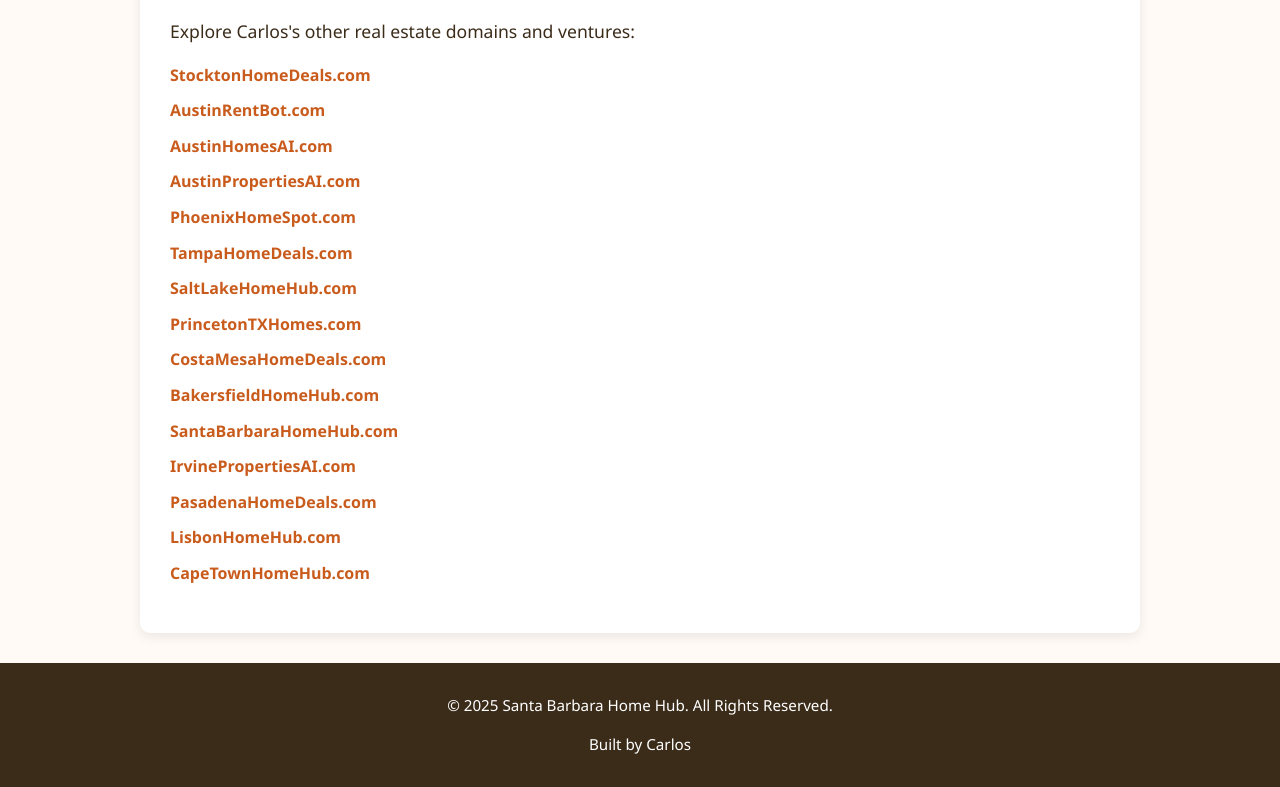
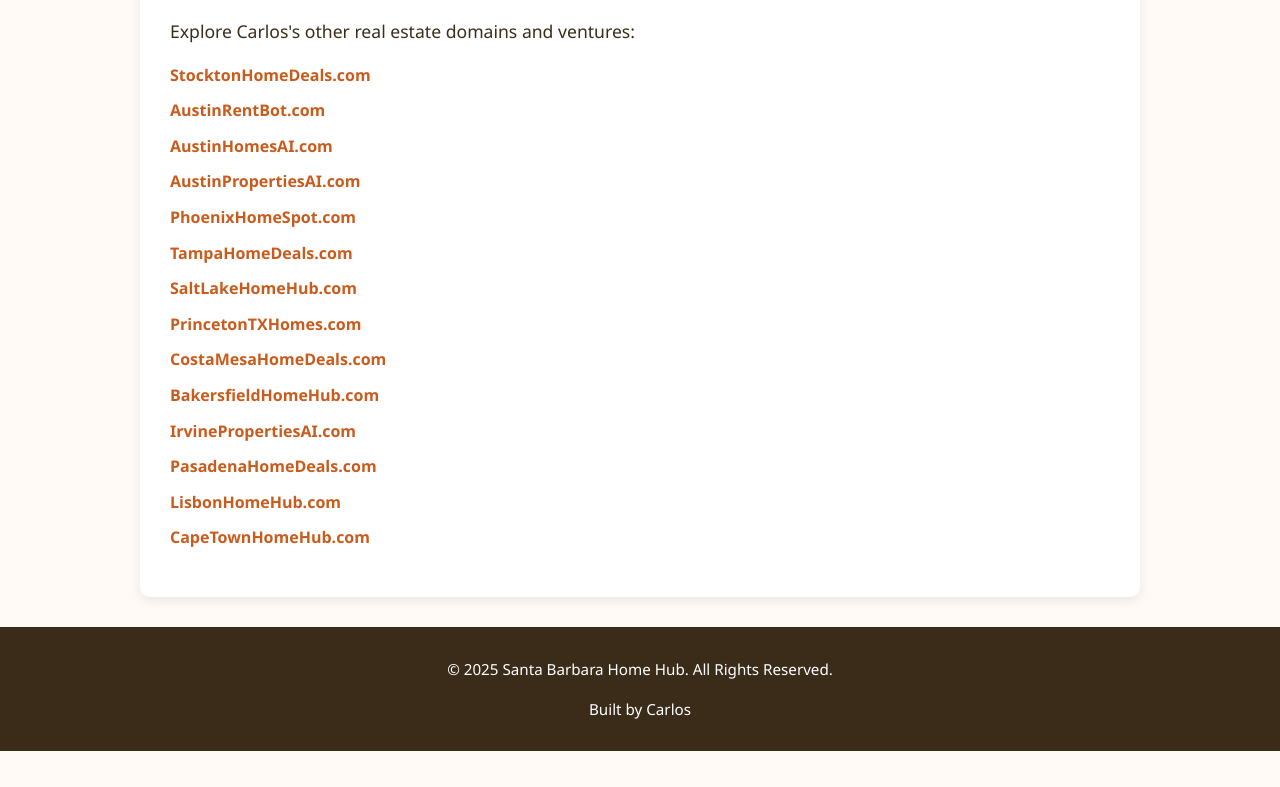
Before and after one commit to caly27/santabarbarahomehub.com, a plain HTML site: page index.html in a window 1280 px wide. Shown: the part 985-1772 px from the top of the page. After the commit the page ends 1736 px from the top, so only its background shows below. Drawn offline with Linux system fonts and the light colour scheme.

Commit message:
index.html

```diff
--- a/index.html
+++ b/index.html
@@ -170,7 +170,6 @@
       <li><a href="http://PrincetonTXHomes.com" target="_blank">PrincetonTXHomes.com</a></li>
       <li><a href="http://CostaMesaHomeDeals.com" target="_blank">CostaMesaHomeDeals.com</a></li>
       <li><a href="http://BakersfieldHomeHub.com" target="_blank">BakersfieldHomeHub.com</a></li>
-      <li><a href="http://SantaBarbaraHomeHub.com" target="_blank">SantaBarbaraHomeHub.com</a></li>
       <li><a href="http://IrvinePropertiesAI.com" target="_blank">IrvinePropertiesAI.com</a></li>
       <li><a href="http://PasadenaHomeDeals.com" target="_blank">PasadenaHomeDeals.com</a></li>
       <li><a href="http://LisbonHomeHub.com" target="_blank">LisbonHomeHub.com</a></li>
```
